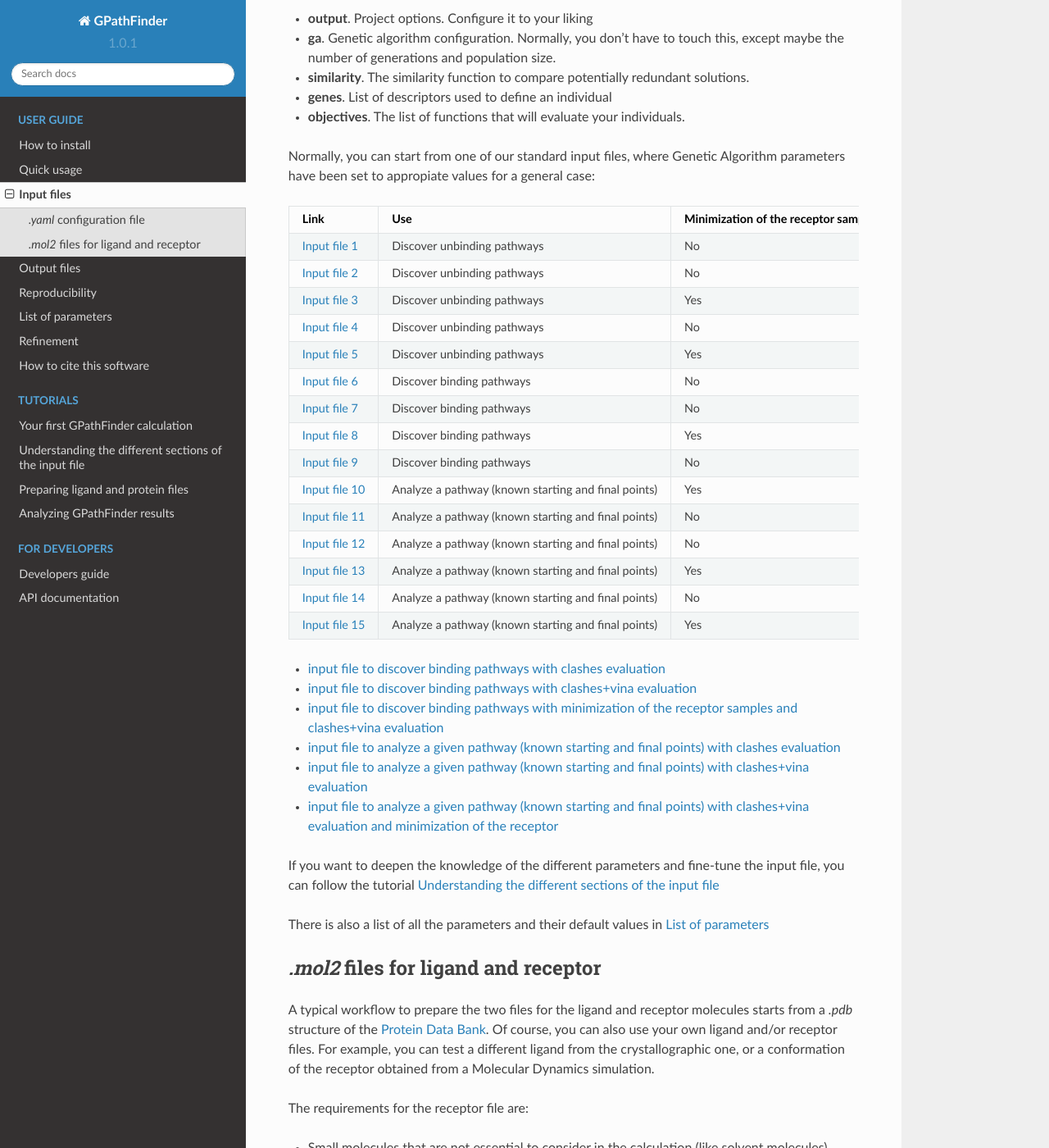
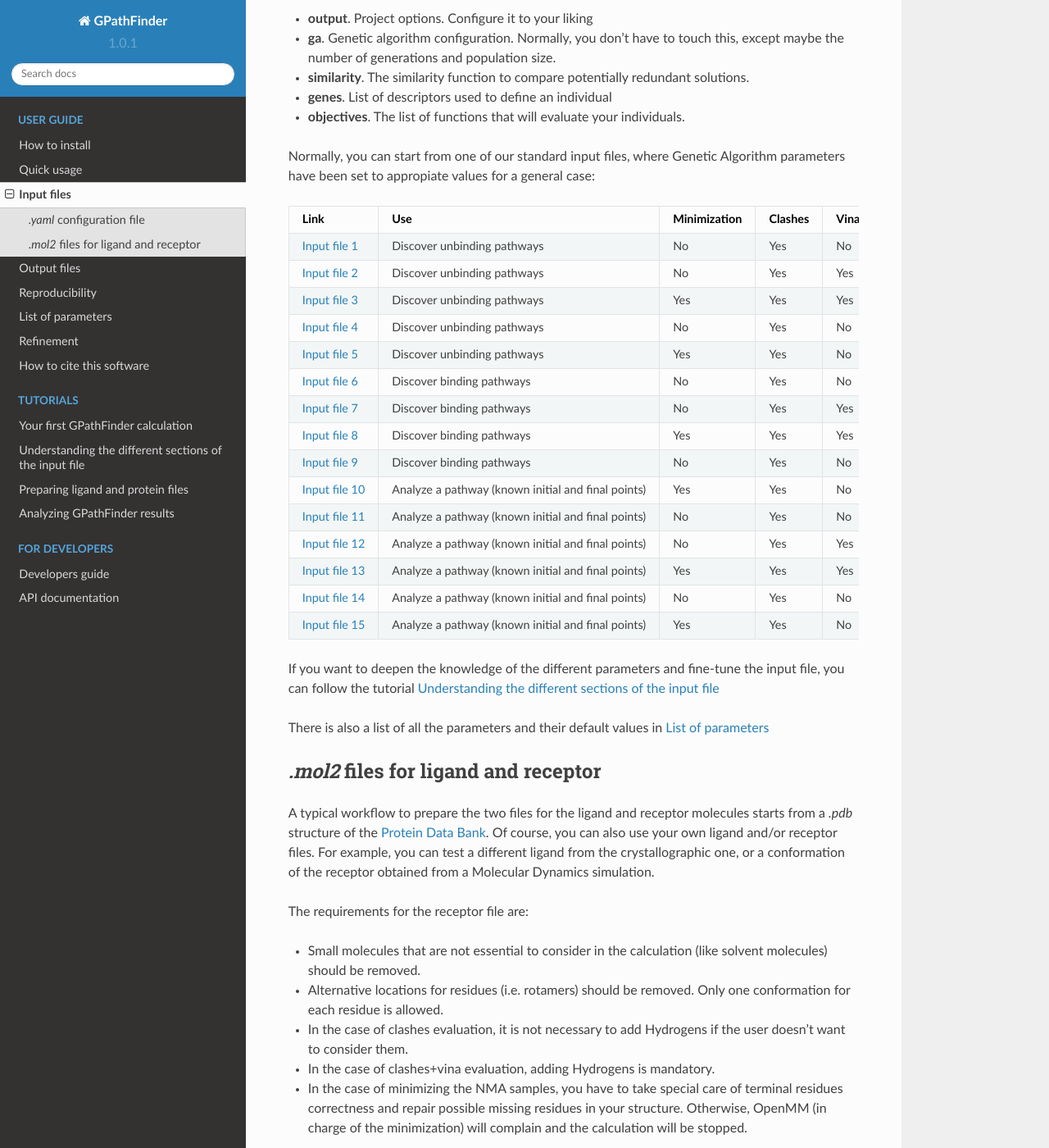
Before and after one commit to insilichem/gpathfinder, a Sphinx documentation site: the page built from docs/input.rst, in a window 1280 px wide and 1400 px high, scrolled down 541 px. Shown: the whole window at 82% size. Built offline with Sphinx 7.4.7 and the Read the Docs theme 2.0.0, drawn with Linux system fonts in a browser that asks for light colours.

Commit message:
fix: format of table

```diff
--- a/docs/input.rst
+++ b/docs/input.rst
@@ -47,7 +47,7 @@
 Normally, you can start from one of our standard input files, where Genetic Algorithm parameters have been set to appropiate values for a general case:
 
 .. csv-table::
-   :header: "Link", "Use", "Minimization of the receptor samples", "Clashes", "Vina", "Smina"
+   :header: "Link", "Use", "Minimization", "Clashes", "Vina", "Smina"
    :widths: 15, 30, 25, 10, 10, 10
 
    "`Input file 1 <https://raw.githubusercontent.com/insilichem/gpathfinder/master/examples/input_files/unbinding_clashes.yaml>`_", "Discover unbinding pathways", "No", "Yes", "No", "No"
@@ -59,22 +59,12 @@
    "`Input file 7 <https://raw.githubusercontent.com/insilichem/gpathfinder/master/examples/input_files/binding_clashes_vina.yaml>`_", "Discover binding pathways", "No", "Yes", "Yes", "No"
    "`Input file 8 <https://raw.githubusercontent.com/insilichem/gpathfinder/master/examples/input_files/binding_clashes_vina_minimize.yaml>`_", "Discover binding pathways", "Yes", "Yes", "Yes", "No"
    "`Input file 9 <https://raw.githubusercontent.com/insilichem/gpathfinder/master/examples/input_files/binding_clashes_smina.yaml>`_", "Discover binding pathways", "No", "Yes", "No", "Yes"
-   "`Input file 10 <https://raw.githubusercontent.com/insilichem/gpathfinder/master/examples/input_files/binding_clashes_smina_minimize.yaml>`_", "Analyze a pathway (known starting and final points)", "Yes", "Yes", "No", "Yes"
-   "`Input file 11 <https://raw.githubusercontent.com/insilichem/gpathfinder/master/examples/input_files/analyze_clashes.yaml>`_", "Analyze a pathway (known starting and final points)", "No", "Yes", "No", "No"
-   "`Input file 12 <https://raw.githubusercontent.com/insilichem/gpathfinder/master/examples/input_files/analyze_clashes_vina.yaml>`_", "Analyze a pathway (known starting and final points)", "No", "Yes", "Yes", "No"
-   "`Input file 13 <https://raw.githubusercontent.com/insilichem/gpathfinder/master/examples/input_files/analyze_clashes_vina_minimize.yaml>`_", "Analyze a pathway (known starting and final points)", "Yes", "Yes", "Yes", "No"
-   "`Input file 14 <https://raw.githubusercontent.com/insilichem/gpathfinder/master/examples/input_files/analyze_clashes_smina.yaml>`_", "Analyze a pathway (known starting and final points)", "No", "Yes", "No", "Yes"
-   "`Input file 15 <https://raw.githubusercontent.com/insilichem/gpathfinder/master/examples/input_files/analyze_clashes_smina_minimize.yaml>`_", "Analyze a pathway (known starting and final points)", "Yes", "Yes", "No", "Yes"
-
-
-
-
-- `input file to discover binding pathways with clashes evaluation <https://raw.githubusercontent.com/insilichem/gpathfinder/master/examples/input_files/binding_clashes.yaml>`_
-- `input file to discover binding pathways with clashes+vina evaluation <https://raw.githubusercontent.com/insilichem/gpathfinder/master/examples/input_files/binding_clashes_vina.yaml>`_
-- `input file to discover binding pathways with minimization of the receptor samples and clashes+vina evaluation <https://raw.githubusercontent.com/insilichem/gpathfinder/master/examples/input_files/binding_clashes_vina_minimize.yaml>`_
-- `input file to analyze a given pathway (known starting and final points) with clashes evaluation <https://raw.githubusercontent.com/insilichem/gpathfinder/master/examples/input_files/analyze_clashes.yaml>`_
-- `input file to analyze a given pathway (known starting and final points) with clashes+vina evaluation <https://raw.githubusercontent.com/insilichem/gpathfinder/master/examples/input_files/analyze_clashes_vina.yaml>`_
-- `input file to analyze a given pathway (known starting and final points) with clashes+vina evaluation and minimization of the receptor <https://raw.githubusercontent.com/insilichem/gpathfinder/master/examples/input_files/analyze_clashes_vina_minimize.yaml>`_
+   "`Input file 10 <https://raw.githubusercontent.com/insilichem/gpathfinder/master/examples/input_files/binding_clashes_smina_minimize.yaml>`_", "Analyze a pathway (known initial and final points)", "Yes", "Yes", "No", "Yes"
+   "`Input file 11 <https://raw.githubusercontent.com/insilichem/gpathfinder/master/examples/input_files/analyze_clashes.yaml>`_", "Analyze a pathway (known initial and final points)", "No", "Yes", "No", "No"
+   "`Input file 12 <https://raw.githubusercontent.com/insilichem/gpathfinder/master/examples/input_files/analyze_clashes_vina.yaml>`_", "Analyze a pathway (known initial and final points)", "No", "Yes", "Yes", "No"
+   "`Input file 13 <https://raw.githubusercontent.com/insilichem/gpathfinder/master/examples/input_files/analyze_clashes_vina_minimize.yaml>`_", "Analyze a pathway (known initial and final points)", "Yes", "Yes", "Yes", "No"
+   "`Input file 14 <https://raw.githubusercontent.com/insilichem/gpathfinder/master/examples/input_files/analyze_clashes_smina.yaml>`_", "Analyze a pathway (known initial and final points)", "No", "Yes", "No", "Yes"
+   "`Input file 15 <https://raw.githubusercontent.com/insilichem/gpathfinder/master/examples/input_files/analyze_clashes_smina_minimize.yaml>`_", "Analyze a pathway (known initial and final points)", "Yes", "Yes", "No", "Yes"
 
 If you want to deepen the knowledge of the different parameters and fine-tune the input file, you can follow the tutorial :ref:`tutorial-input`
 
```
